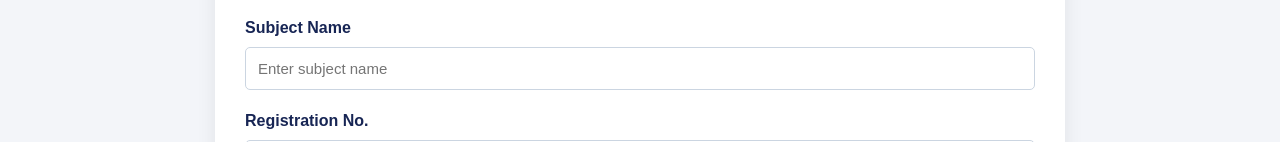
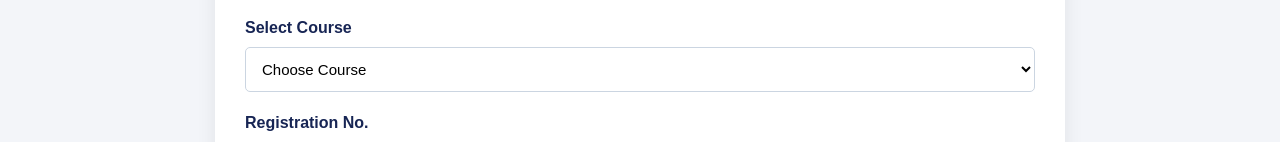
Before and after one commit to Gauravkumar0009/feedback, a plain HTML site: page index.html in a window 1280 px wide. Shown: the part 343-485 px from the top of the page. Drawn offline with Linux system fonts and the light colour scheme.

Commit message:
Add course selection to feedback form

```diff
--- a/index.html
+++ b/index.html
@@ -39,9 +39,16 @@
             </div>
 
             <div class="form-group">
-                <label for="subject">Subject Name</label>
-                <input type="text" id="subject" name="subject"
-                       placeholder="Enter subject name" required>
+                <label>Select Course</label>
+    <select name="course" required>
+        <option value="">Choose Course</option>
+        <option value="CSE326 Internet Programming">CSE326 Internet Programming</option>
+        <option value="CHE110 Environmental Studies">CHE110 Environmental Studies</option>
+        <option value="MTH165 Engineering Mathematics">MTH165 Engineering Mathematics</option>
+        <option value="PHY175 Physics I">PHY175 Physics I</option>
+        <option value="ECE120 Basic Electrical Engineering">ECE120 Basic Electrical Engineering</option>
+        <option value="CSE111 Orientation to Computer Programming">CSE111 Orientation to Computer Programming</option>
+    </select>
             </div>
              <div class="form-group">
                 <label for="Registration no.">Registration No.</label>
```
